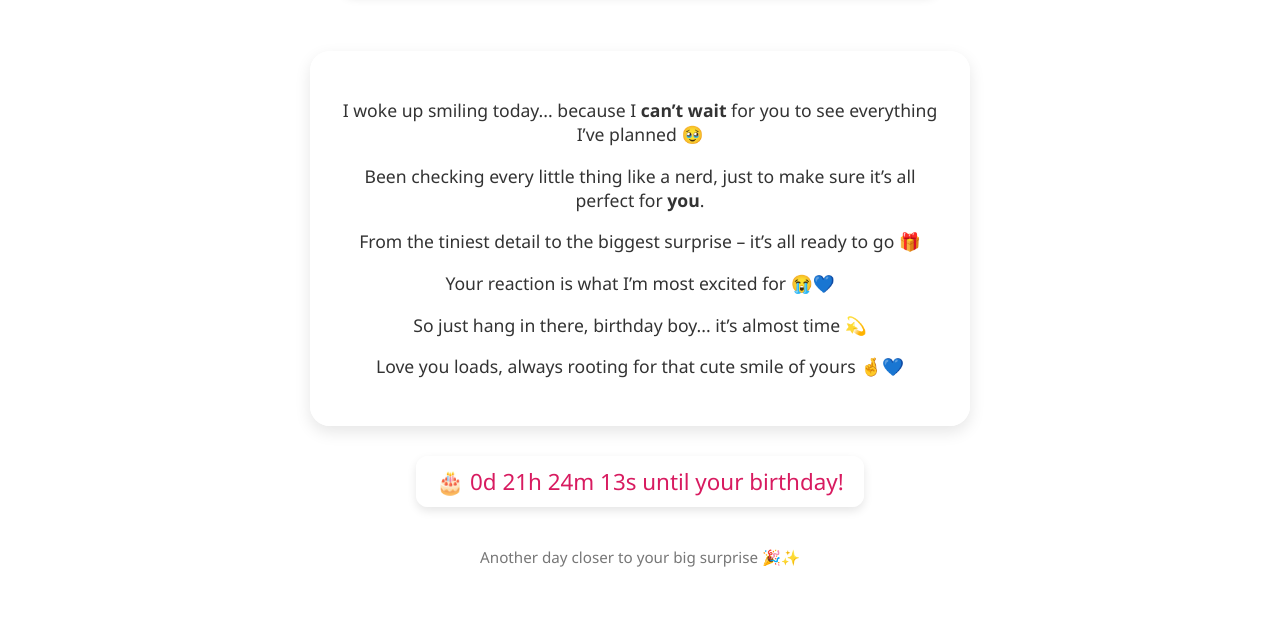
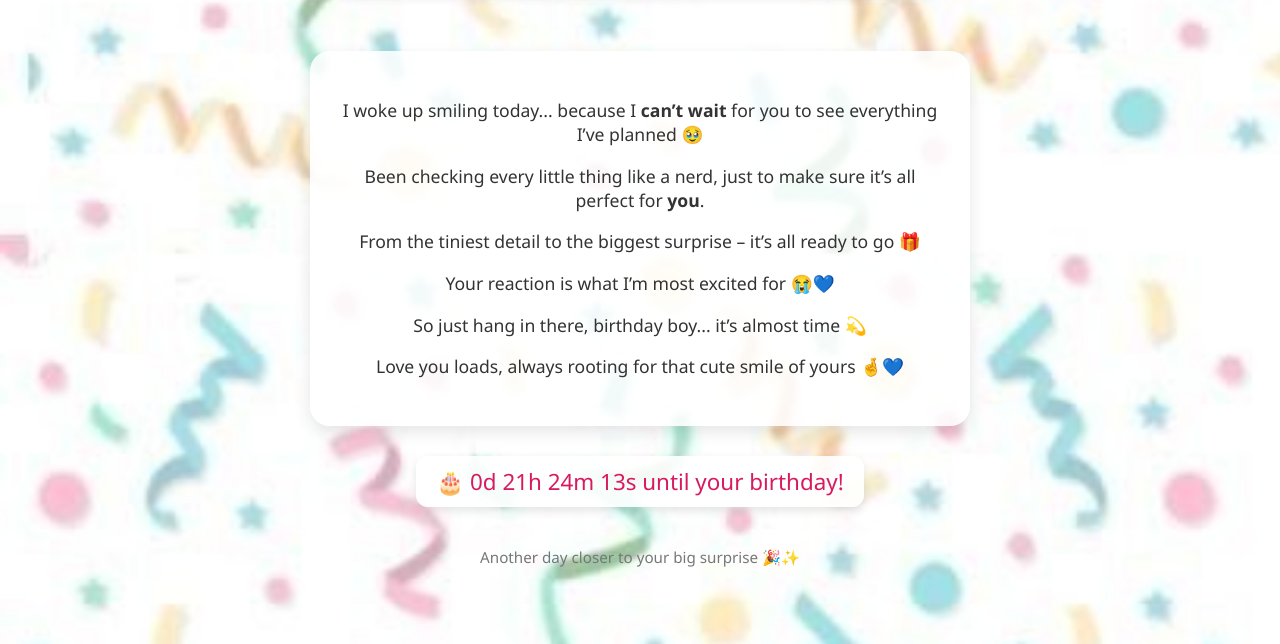
Before and after one commit to Punya254/count9, a plain HTML site: page index.html in a window 1280 px wide. Shown: the part 156-800 px from the top of the page. Drawn offline with Linux system fonts and the light colour scheme.

Commit message:
Update index.html

```diff
--- a/index.html
+++ b/index.html
@@ -6,7 +6,7 @@
   <title>💙 Good Morning, Bestie!</title>
   <style>
     body {
-      background: url('download.jpg') center/cover no-repeat fixed;
+      background: url('download (2).jpg') center/cover no-repeat fixed;
       font-family: 'Segoe UI', sans-serif;
       text-align: center;
       padding: 40px;
```
